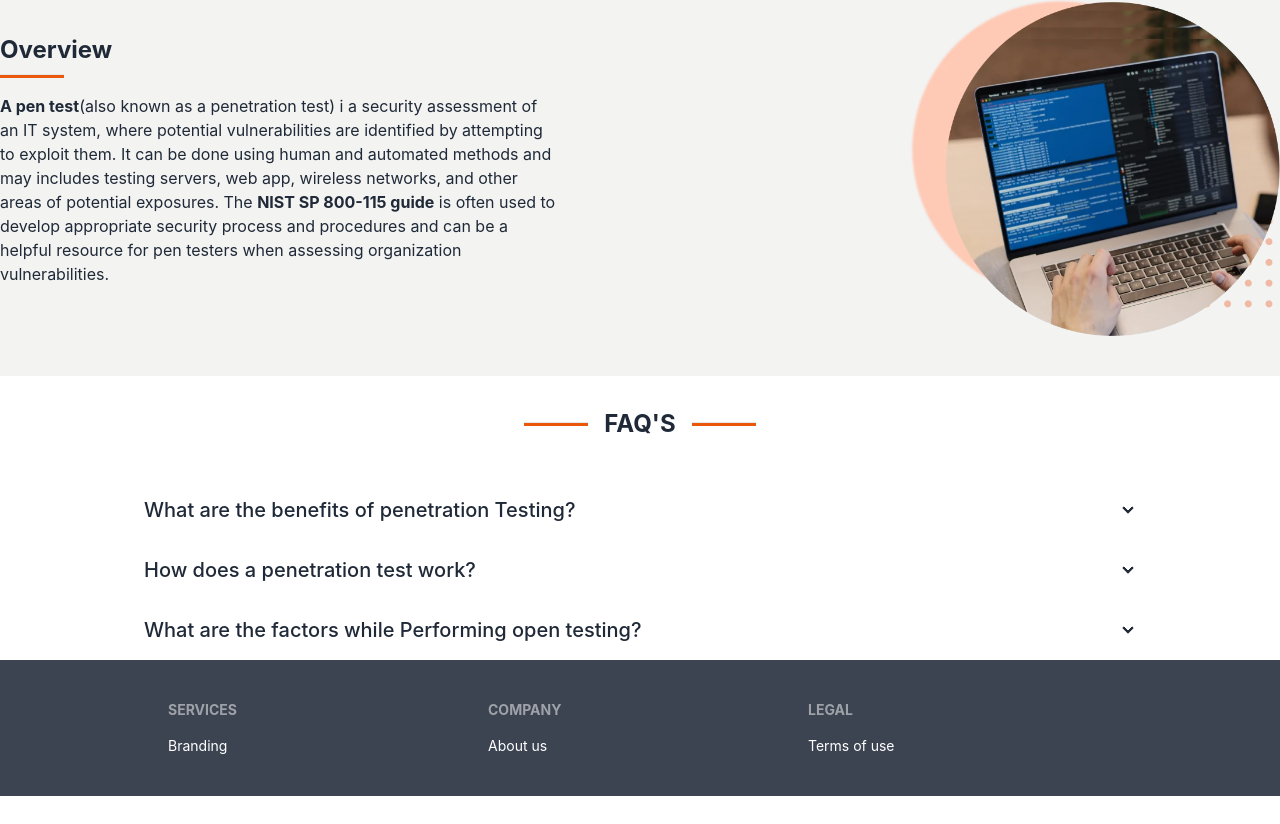
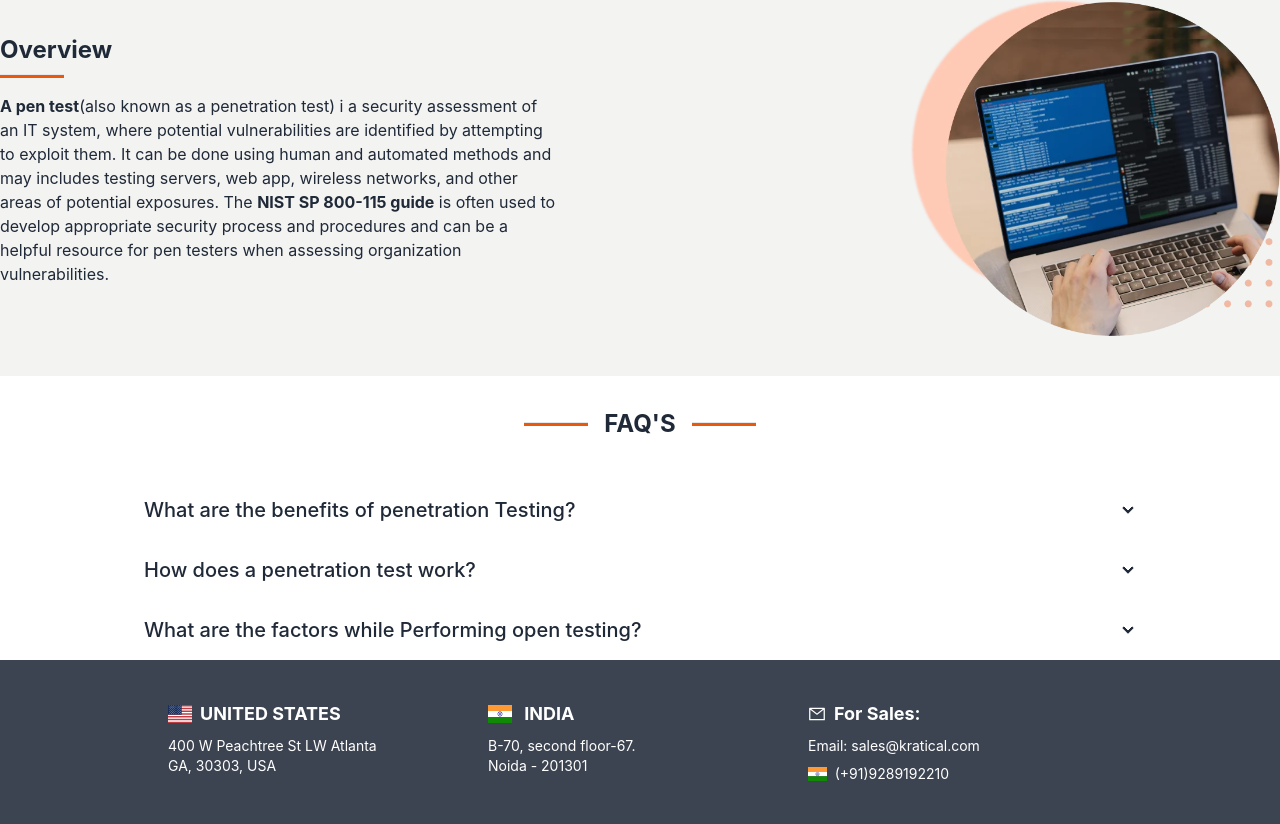
Before and after one commit to Sayeednayeem1/kratical-tech-task, a React (Create React App) app: page / in a window 1280 px wide. Shown: the part 1664-2488 px from the top of the page. Before the commit the page ends 2460 px from the top, so only its background shows below. Built offline with nearby package versions, Linux system fonts and the light colour scheme.

Commit message:
updated the footer with flags and icons

```diff
--- a/src/components/Footer/Footer.js
+++ b/src/components/Footer/Footer.js
@@ -1,4 +1,6 @@
 import React from 'react';
+import "/node_modules/flag-icons/css/flag-icons.min.css";
+import { AiOutlineMail } from "react-icons/ai";
 
 const Footer = () => {
     return (
@@ -6,16 +8,23 @@ const Footer = () => {
             <div className='max-w-5xl mx-auto'>
                 <footer className="footer grid grid-cols-1 lg:grid-cols-3 p-10 text-neutral-content">
                     <div>
-                        <span className="footer-title">Services</span>
-                        <a className="link link-hover">Branding</a>
+                        <span className=" font-bold text-lg "> <span class="fi fi-us mr-2"></span>UNITED STATES</span>
+                        <p>400 W Peachtree St LW Atlanta <br /> GA, 30303, USA</p>
                     </div>
                     <div>
-                        <span className="footer-title">Company</span>
-                        <a className="link link-hover">About us</a>
+                        <span className=" font-bold text-lg "> <span class="fi fi-in mr-2"></span> INDIA</span>
+                        <p>B-70, second floor-67.<br />Noida - 201301</p>
                     </div>
                     <div>
-                        <span className="footer-title">Legal</span>
-                        <a className="link link-hover">Terms of use</a>
+                        <div className='flex justify-center items-center font-bold text-lg'>
+                            <AiOutlineMail className='mr-2' />
+                            <h2>For Sales:</h2>
+                        </div>
+                        <p>Email: sales@kratical.com</p>
+                        <div className='flex justify-center items-center'>
+                            <span class="fi fi-in mr-2" />
+                            <p>(+91)9289192210</p>
+                        </div>
                     </div>
                 </footer>
             </div>
```
